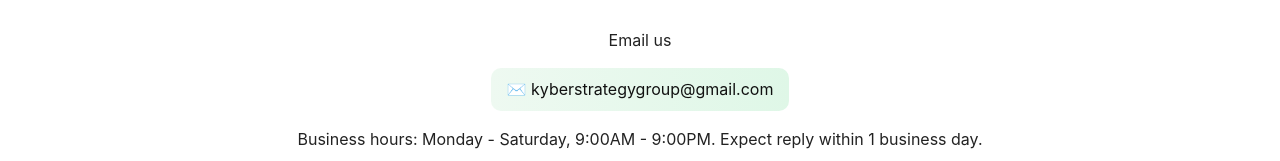
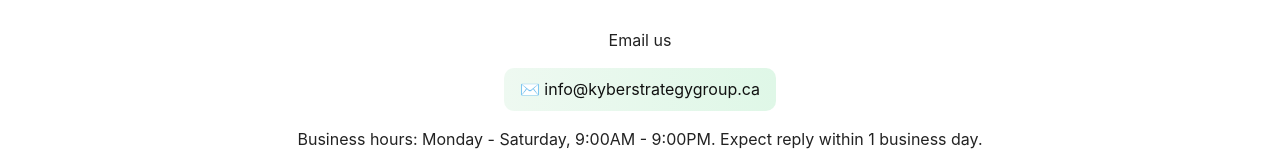
Before and after one commit to matthewberes/KyberWebsite, an Angular app in the folder angular/: page /contact-us in a window 1280 px wide. Shown: the part 168-329 px from the top of the page. Built offline with nearby package versions, Linux system fonts and the light colour scheme.

Commit message:
fix email

```diff
--- a/angular/src/app/contact-us/contact-us.html
+++ b/angular/src/app/contact-us/contact-us.html
@@ -3,8 +3,8 @@
     <p class="lead">Email us</p>
 
     <div class="methods">
-        <a class="method email" href="mailto:hello@kyberstrategygroup@gmail.com?subject=Website%20Inquiry"
-            aria-label="Email us">✉️ kyberstrategygroup@gmail.com</a>
+        <a class="method email" href="mailto:info@kyberstrategygroup.ca?subject=Website%20Inquiry"
+            aria-label="Email us">✉️ info@kyberstrategygroup.ca</a>
     </div>
 
     <p class="meta">Business hours: Monday - Saturday, 9:00AM - 9:00PM. Expect reply within 1 business day.</p>
--- a/angular/src/app/header/header.css
+++ b/angular/src/app/header/header.css
@@ -89,6 +89,7 @@
     display: inline-block;
     /* ensure correct positioning */
     transition: color 160ms ease;
+    border-radius: 3px;
 }
 
 /* Soft vignette overlay using a pseudo-element, low opacity for subtle outline */
--- a/angular/src/app/services/services.html
+++ b/angular/src/app/services/services.html
@@ -7,7 +7,7 @@
         <li>Conversion Focused Design</li>
         <li>1 Campaign Landing Page</li>
         <li>Google Analytics Integration + Weekly Traffic Tracking</li>
-        <li>Lead Emailing Package (Up to 2000 Leads/Month)</li>
+        <li>Lead Emailing Package</li>
         <li>Monthly Development Support</li>
     </ul>
     <button (click)="sendToConsultationForm()">Contact Us</button>
--- a/angular/src/app/testimonials/testimonials.html
+++ b/angular/src/app/testimonials/testimonials.html
@@ -1,2 +1,4 @@
-<iframe src="https://www.google.com/maps/embed?pb=..." width="100%" height="450" style="border:0;" loading="lazy">
+<iframe
+    src="https://www.google.com/maps/embed?pb=!1m18!1m12!1m3!1d1442303.4390928154!2d-78.14744549379726!3d45.08581534447171!2m3!1f0!2f0!3f0!3m2!1i1024!2i768!4f13.1!3m3!1m2!1s0xa9d150c35320fdf%3A0x338949152456ded6!2sKyber%20Strategy%20Group!5e0!3m2!1sen!2sca!4v1768080575861!5m2!1sen!2sca"
+    width="100%" height="450" style="border:0;" loading="lazy">
 </iframe>
```
